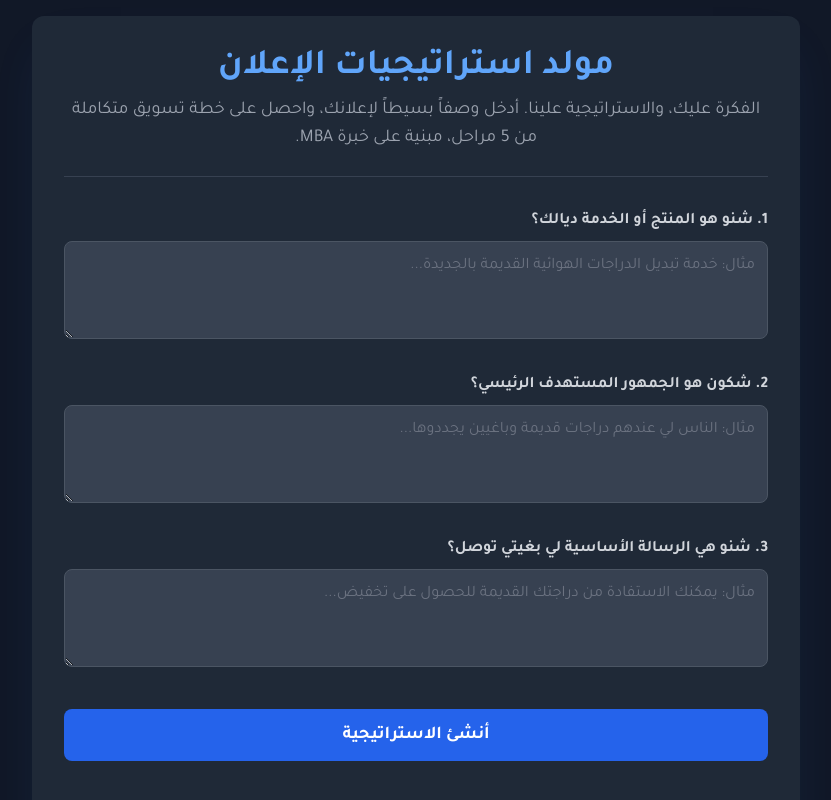
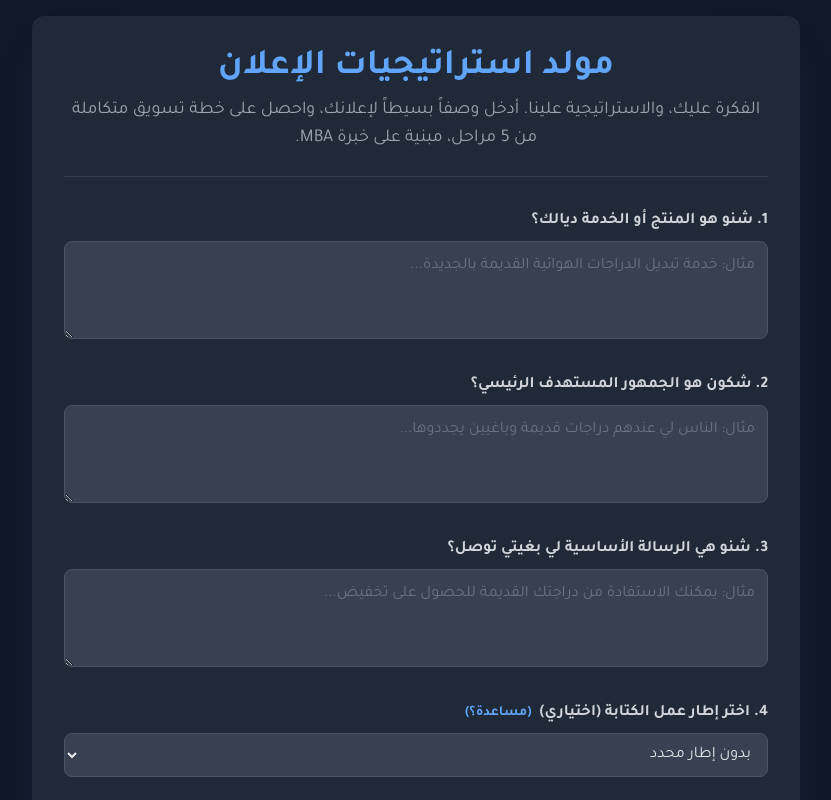
Before and after one commit to xpertaha/mba-tool, a React (Vite) app: page / in a window 1280 px wide. Shown: the top 800 px of the page, without its empty margins (224-1055 px from the left). Built offline with nearby package versions, Linux system fonts and the light colour scheme.

Commit message:
Update App.tsx

```diff
--- a/App.tsx
+++ b/App.tsx
@@ -4,18 +4,21 @@ import { FormData } from './types';
 import { generateStrategy } from './services/geminiService';
 import Loader from './components/Loader';
 import MarkdownDisplay from './components/MarkdownDisplay';
+import FrameworkHelpModal from './components/FrameworkHelpModal';
 
 const App: React.FC = () => {
     const [formData, setFormData] = useState<FormData>({
         productDesc: '',
         targetAudience: '',
-        mainMessage: ''
+        mainMessage: '',
+        copywritingFramework: ''
     });
     const [strategy, setStrategy] = useState<string>('');
     const [isLoading, setIsLoading] = useState<boolean>(false);
     const [error, setError] = useState<string | null>(null);
+    const [isHelpModalOpen, setIsHelpModalOpen] = useState(false);
 
-    const handleInputChange = (e: React.ChangeEvent<HTMLTextAreaElement>) => {
+    const handleInputChange = (e: React.ChangeEvent<HTMLTextAreaElement | HTMLSelectElement>) => {
         const { id, value } = e.target;
         setFormData(prev => ({ ...prev, [id]: value }));
     };
@@ -33,7 +36,7 @@ const App: React.FC = () => {
         setStrategy('');
 
         try {
-            const result = await generateStrategy(formData.productDesc, formData.targetAudience, formData.mainMessage);
+            const result = await generateStrategy(formData.productDesc, formData.targetAudience, formData.mainMessage, formData.copywritingFramework);
             setStrategy(result);
         } catch (err) {
             if (err instanceof Error) {
@@ -91,6 +94,33 @@ const App: React.FC = () => {
                                 className="w-full p-3 bg-gray-700 border border-gray-600 rounded-lg focus:ring-2 focus:ring-blue-500 focus:border-blue-500 transition-all duration-300 text-gray-200 placeholder-gray-500"
                             />
                         </div>
+                         <div className="form-group">
+                            <div className="flex items-center gap-x-2 mb-2">
+                                <label htmlFor="copywritingFramework" className="font-bold text-gray-300">4. اختر إطار عمل الكتابة (اختياري)</label>
+                                <button
+                                    type="button"
+                                    onClick={() => setIsHelpModalOpen(true)}
+                                    className="text-sm font-semibold text-blue-400 hover:text-blue-300 transition-colors"
+                                    aria-label="مساعدة في اختيار إطار العمل"
+                                >
+                                    (مساعدة؟)
+                                </button>
+                            </div>
+                            <select
+                                id="copywritingFramework"
+                                value={formData.copywritingFramework}
+                                onChange={handleInputChange}
+                                className="w-full p-3 bg-gray-700 border border-gray-600 rounded-lg focus:ring-2 focus:ring-blue-500 focus:border-blue-500 transition-all duration-300 text-gray-200"
+                            >
+                                <option value="">بدون إطار محدد</option>
+                                <option value="AIDA">AIDA (Attention, Interest, Desire, Action)</option>
+                                <option value="PAS">PAS (Problem, Agitate, Solve)</option>
+                                <option value="Before-After-Bridge">Before-After-Bridge</option>
+                                <option value="FAB">FAB (Features, Advantages, Benefits)</option>
+                                <option value="4U's">4U's (Useful, Urgent, Unique, Ultra-specific)</option>
+                                <option value="SLAP">SLAP (Stop, Look, Act, Purchase)</option>
+                            </select>
+                        </div>
                     </div>
 
                     <button type="submit" disabled={isLoading} className="w-full mt-8 py-3 px-4 bg-blue-600 text-white font-bold rounded-lg hover:bg-blue-700 disabled:bg-gray-500 disabled:cursor-not-allowed transition-all duration-300 flex items-center justify-center space-x-2 text-lg">
@@ -120,8 +150,10 @@ const App: React.FC = () => {
                 </section>
             </main>
             <footer className="text-center mt-6 text-gray-500 text-sm">
-                <p>تم التطوير من طرف xpertaha  لـ MBA Community.</p>
+                <p>تم التطوير بمساعدة Gemini لـ MBA Community.</p>
             </footer>
+
+            <FrameworkHelpModal isOpen={isHelpModalOpen} onClose={() => setIsHelpModalOpen(false)} />
         </div>
     );
 };
```
